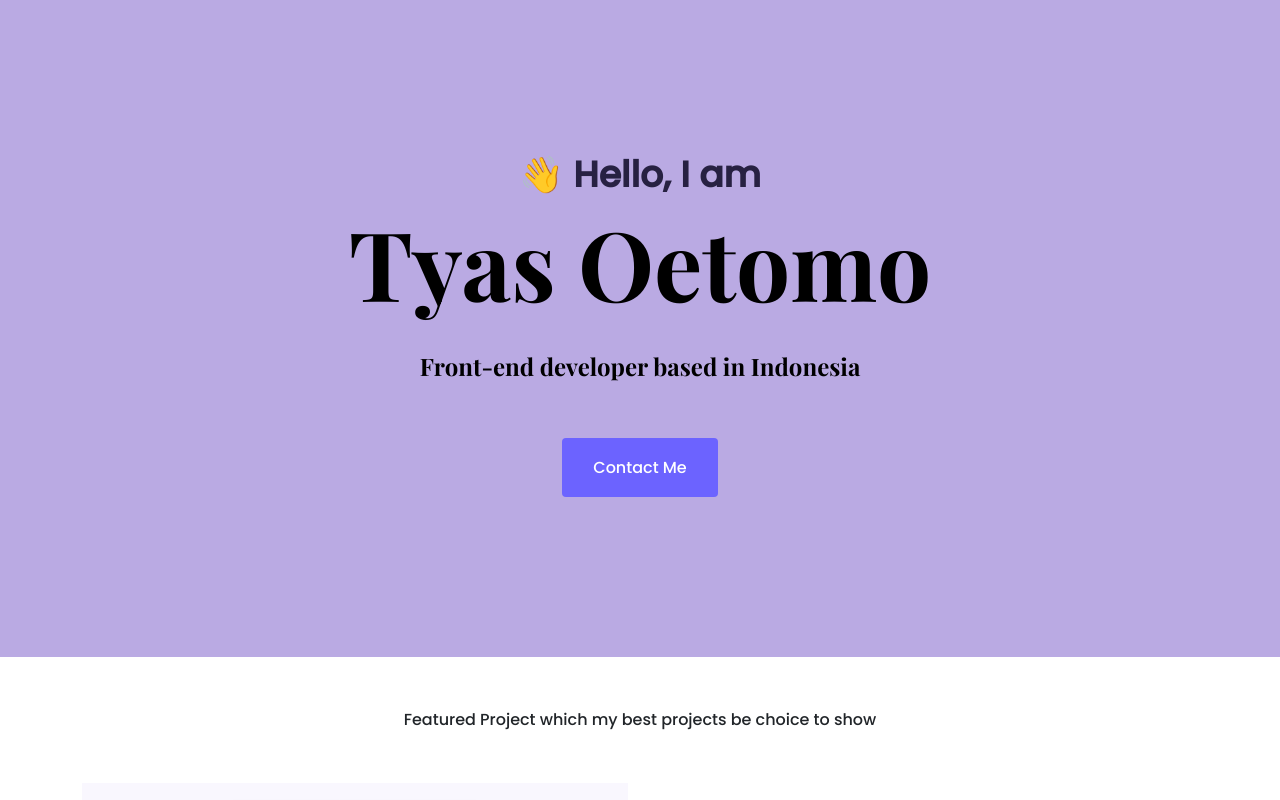
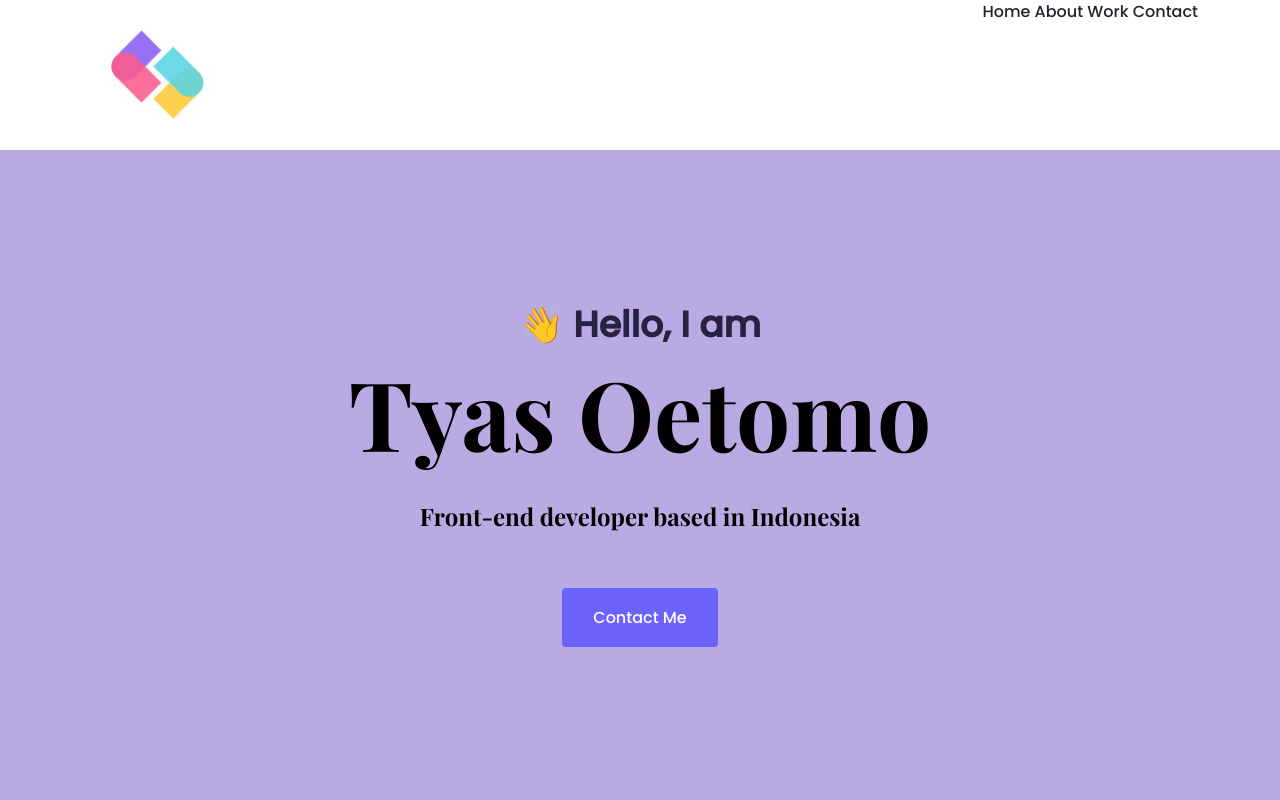
Before and after one commit to TyasOetomo/header-portfolio, a plain HTML site: page index.html in a window 1280 px wide. Shown: the top 800 px of the page. Drawn offline with nearby package versions, Linux system fonts and the light colour scheme.

Commit message:
Updated HTML and CSS

```diff
--- a/index.html
+++ b/index.html
@@ -28,6 +28,17 @@
 
 </head>
 <body>
+    <div class="container">
+    <nav class="d-flex justify-content-between">
+        <img src="images/L9xk-logo-small.jpg" class="logo"  alt="">
+        <ul>
+            <li>Home</li>
+            <li>About</li>
+            <li>Work</li>
+            <li>Contact</li>
+        </ul>
+    </div>
+    </nav>
     <div class="hero">
     <p>👋 Hello, I am</p>
     <h1>Tyas Oetomo</h1>
--- a/portfolio.css
+++ b/portfolio.css
@@ -74,6 +74,20 @@ p {
     padding: 120px 60px;
 }
 
+.logo {
+    max-width: 150px;
+}
+
+nav ul {
+    padding: 0;
+    margin: 0;
+}
+
+nav li {
+    display: inline;
+    list-style-type: none;
+}
+
 @media (max-width: 900px) {
     h1 {
         font-size: 44px;
```
Also changed, not shown: images/L9xk-logo-small.jpg (added).
